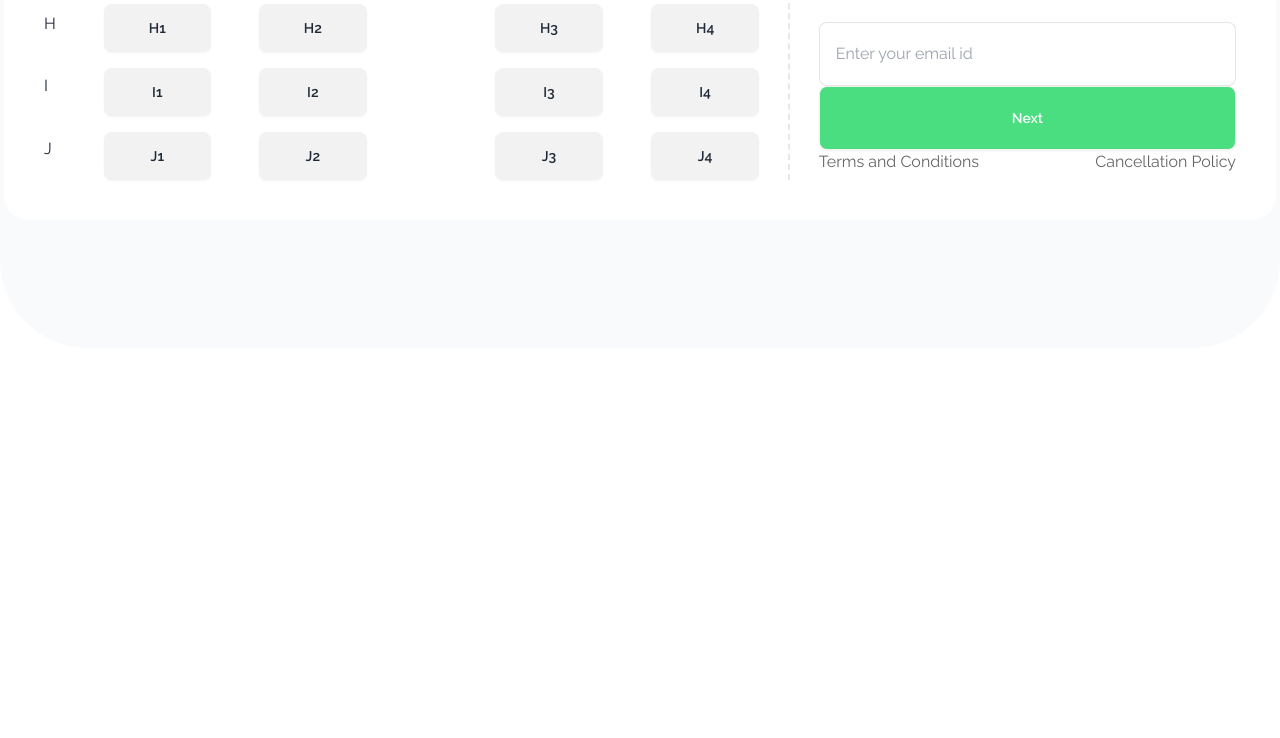
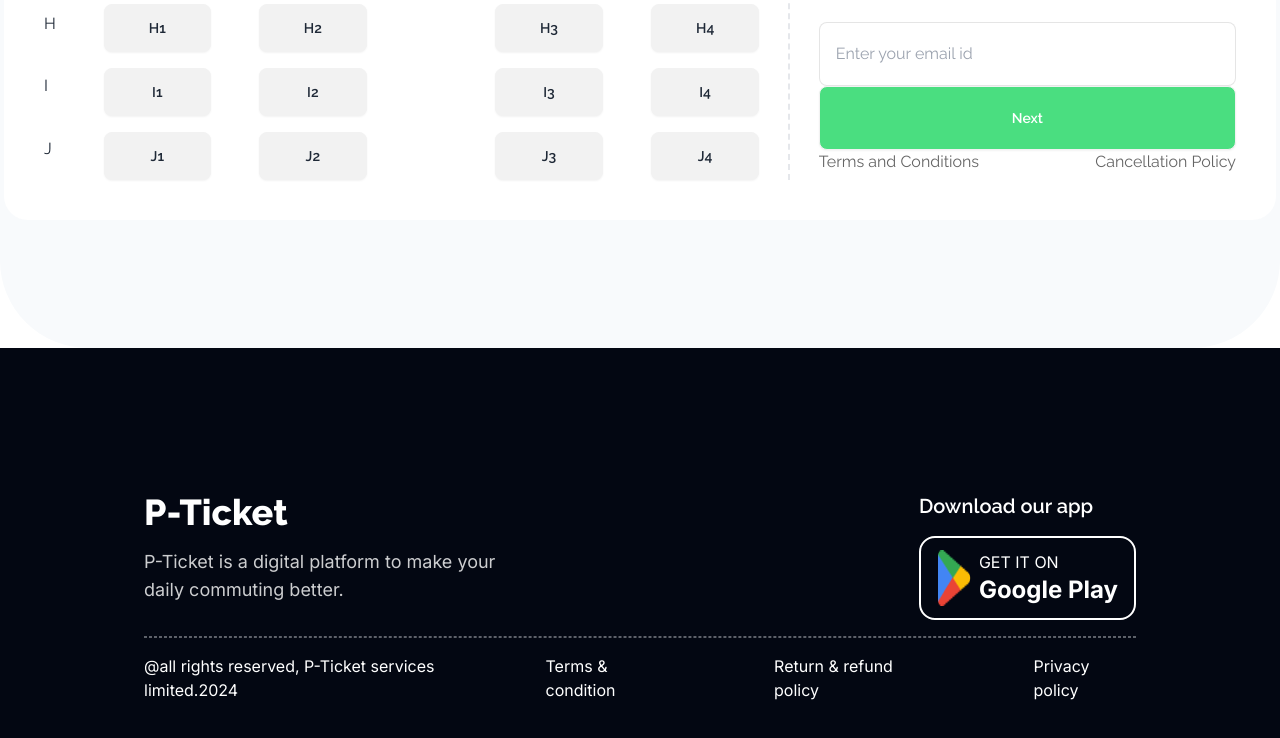
Before and after one commit to Alomgir-HasanShakib/P-ticket-Counter, a plain HTML site: page index.html in a window 1280 px wide. Shown: the part 3117-3855 px from the top of the page. Before the commit the page ends 3465 px from the top, so only its background shows below. Drawn offline with nearby package versions, Linux system fonts and the light colour scheme.

Commit message:
complete the web page fully dynamic and created footer area

```diff
--- a/index.html
+++ b/index.html
@@ -664,7 +664,42 @@
 
       <!-- route and seat section end  here  -->
     </main>
-    <footer></footer>
+    <footer class="font-[inter] lg:p-36 p-10 bg-[#030712] text-white">
+      <div class="container mx-auto">
+        <div class="flex flex-col lg:flex-row gap-5 lg:-gap-5 justify-between">
+          <div>
+            <h3 class="font-[raleway] text-4xl font-extrabold">P-Ticket</h3>
+            <p class="text-lg text-white opacity-80 mt-4">
+              P-Ticket is a digital platform to make your <br />daily commuting
+              better.
+            </p>
+          </div>
+          <div>
+            <h3 class="font-[raleway] font-semibold text-xl">
+              Download our app
+            </h3>
+            <div
+              class="border-2 border-white rounded-2xl mt-4 py-3 px-4 flex gap-2"
+            >
+              <img class="" src="images/playstore.png" alt="" />
+              <div>
+                <p class="">GET IT ON</p>
+                <p class="text-2xl font-bold">Google Play</p>
+              </div>
+            </div>
+          </div>
+        </div>
+        <div class="border-y-[1px] opacity-40 border-dashed my-4"></div>
+        <div class="flex flex-col lg:flex-row gap-5 lg:-gap-5 justify-between">
+          <p>@all rights reserved, P-Ticket services limited.2024</p>
+          <div class="flex flex-col lg:flex-row gap-3 lg:gap-24">
+            <p>Terms & condition</p>
+            <p>Return & refund policy</p>
+            <p>Privacy policy</p>
+          </div>
+        </div>
+      </div>
+    </footer>
 
     <script src="./scripts/index.js"></script>
   </body>
--- a/scripts/index.js
+++ b/scripts/index.js
@@ -103,9 +103,9 @@ applyBtn.addEventListener("click", function () {
 // modal condition check
 function popups() {
   const nextBtn = document.getElementById("next-btn");
-  console.log(nextBtn, "ajhd");
+
   const nextBtnAcor = document.getElementById("next-btn-ancor");
-  console.log("fgdfgdf", nextBtnAcor);
+
   if (numberOfSeat <= 0) {
     alert("Must buy a ticket for going to next page");
   } else {
```
